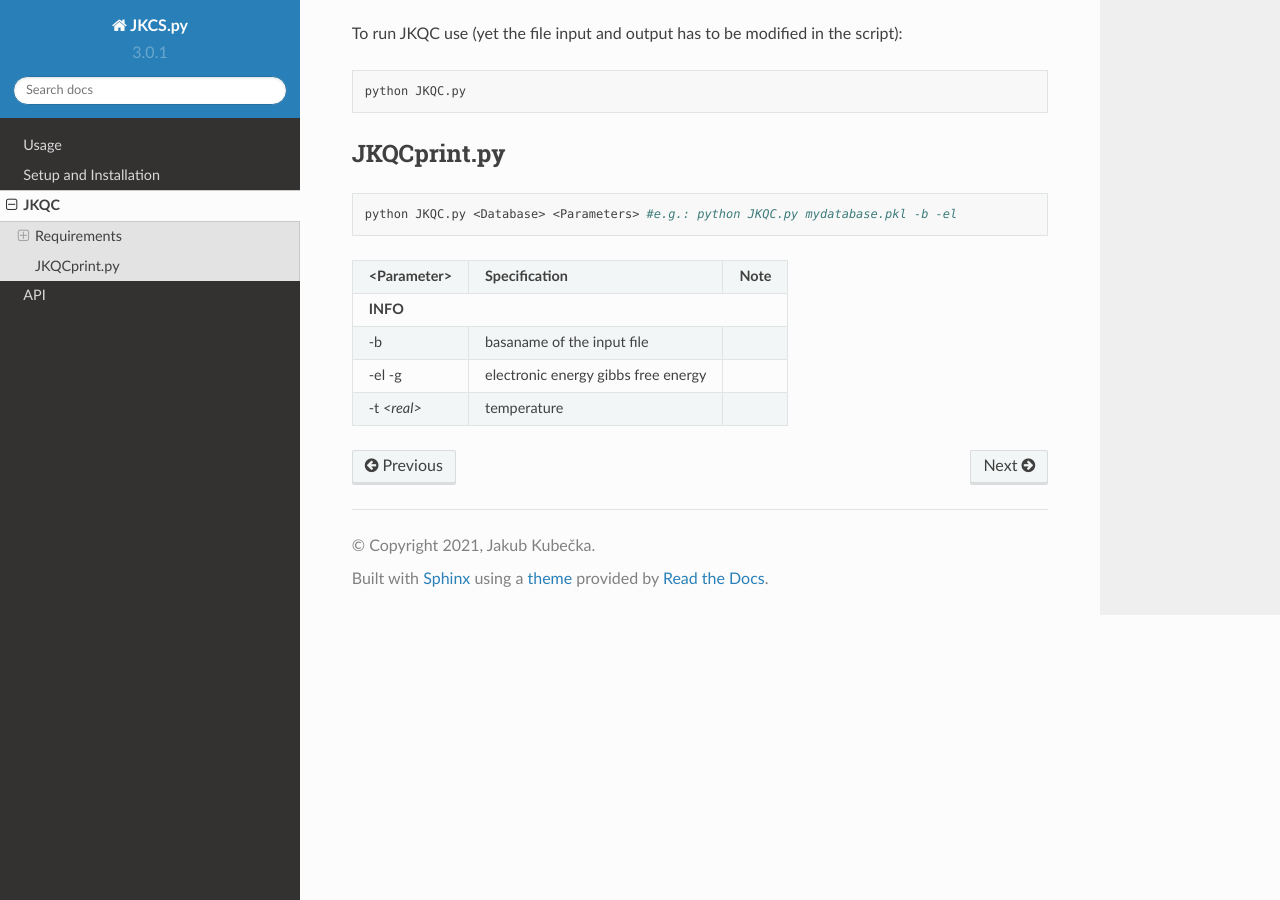
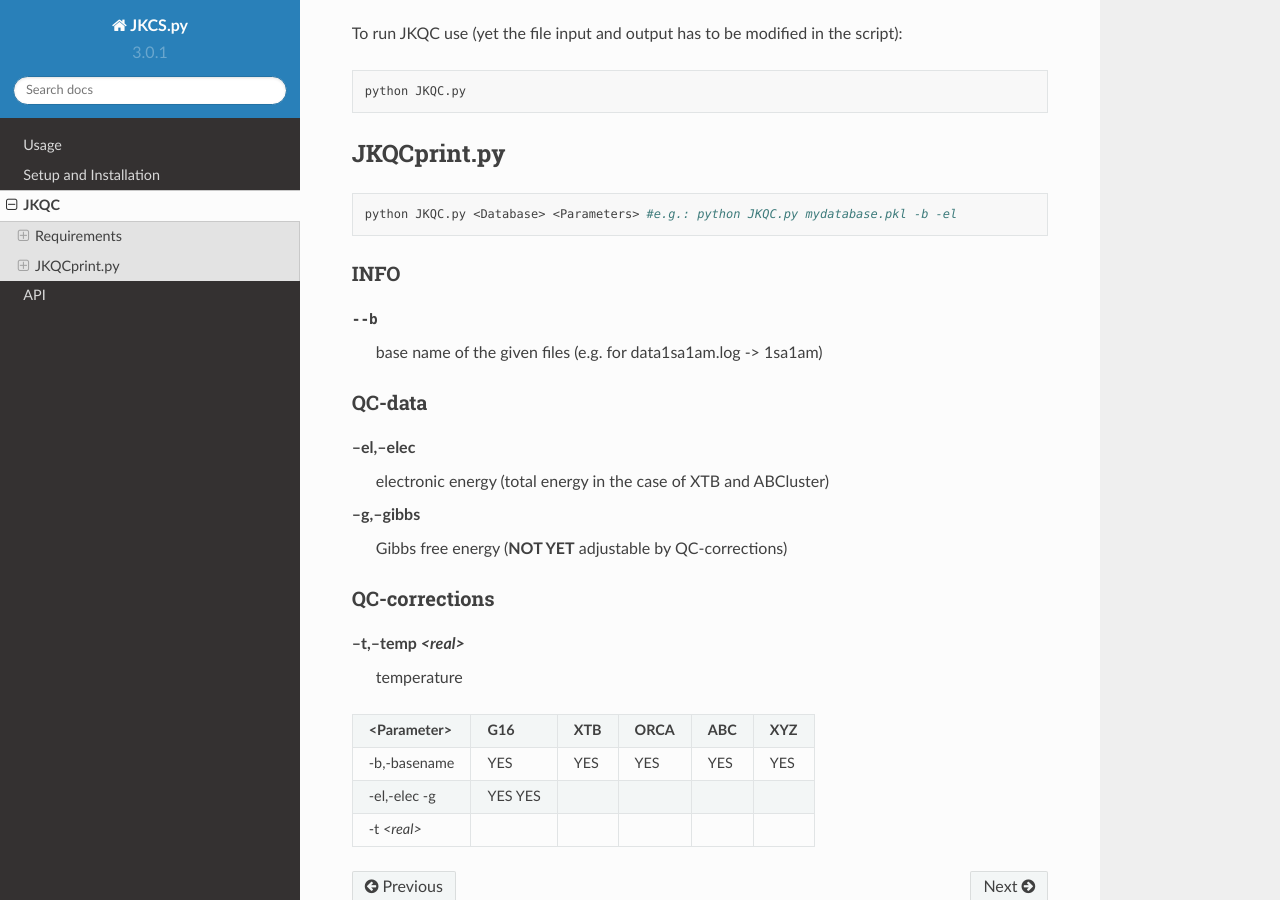
Before and after one commit to kubeckaj/JKCS.py-Manual, a Sphinx documentation site: the page built from docs/source/JKQC.rst, in a window 1280 px wide and 900 px high, scrolled down 825 px. Built offline with Sphinx 7.4.7 and the Read the Docs theme 2.0.0, drawn with Linux system fonts in a browser that asks for light colours; pages that are not in the unit, such as notebooks, are missing from menus.

Commit message:
Update JKQC.rst

```diff
--- a/docs/source/JKQC.rst
+++ b/docs/source/JKQC.rst
@@ -61,15 +61,30 @@ JKQCprint.py
 
    python JKQC.py <Database> <Parameters> #e.g.: python JKQC.py mydatabase.pkl -b -el
 
-+-------------------+-----------------------------+-------------------+----------------------------+
-| **<Parameter>**   | **Specification**           |  **Note**                                      |
-+-------------------+-----------------------------+-------------------+----------------------------+
-| **INFO**                                                                                         |
-+-------------------+-----------------------------+-------------------+----------------------------+
-| -b                | basaname of the input file  |                                                |
-+-------------------+-----------------------------+-------------------+----------------------------+
-| -el               | electronic energy           |                                                |
-| -g                | gibbs free energy           |                                                |
-+-------------------+-----------------------------+-------------------+----------------------------+
-| -t *<real>*       | temperature                 |                                                |
-+-------------------+-----------------------------+-------------------+----------------------------+
+INFO
+----
+--b
+  base name of the given files (e.g. for \data\1sa1am.log -> 1sa1am)
+
+QC-data
+-------
+--el,--elec
+  electronic energy (total energy in the case of XTB and ABCluster)
+--g,--gibbs
+  Gibbs free energy (**NOT YET** adjustable by QC-corrections)
+
+QC-corrections
+--------------
+--t,--temp *<real>*
+  temperature
+
++-----------------+----------+----------+----------+----------+----------+
+| **<Parameter>** | **G16**  | **XTB**  | **ORCA** | **ABC**  | **XYZ**  |
++-----------------+----------+----------+----------+----------+----------+
+| -b,-basename    |   YES    |   YES    |   YES    |   YES    |   YES    |
++-----------------+----------+----------+----------+----------+----------+
+| -el,-elec       |   YES    |          |          |          |          |
+| -g              |   YES    |          |          |          |          |
++-----------------+----------+----------+----------+----------+----------+
+| -t *<real>*     |          |          |          |          |          |
++-----------------+----------+----------+----------+----------+----------+
```
